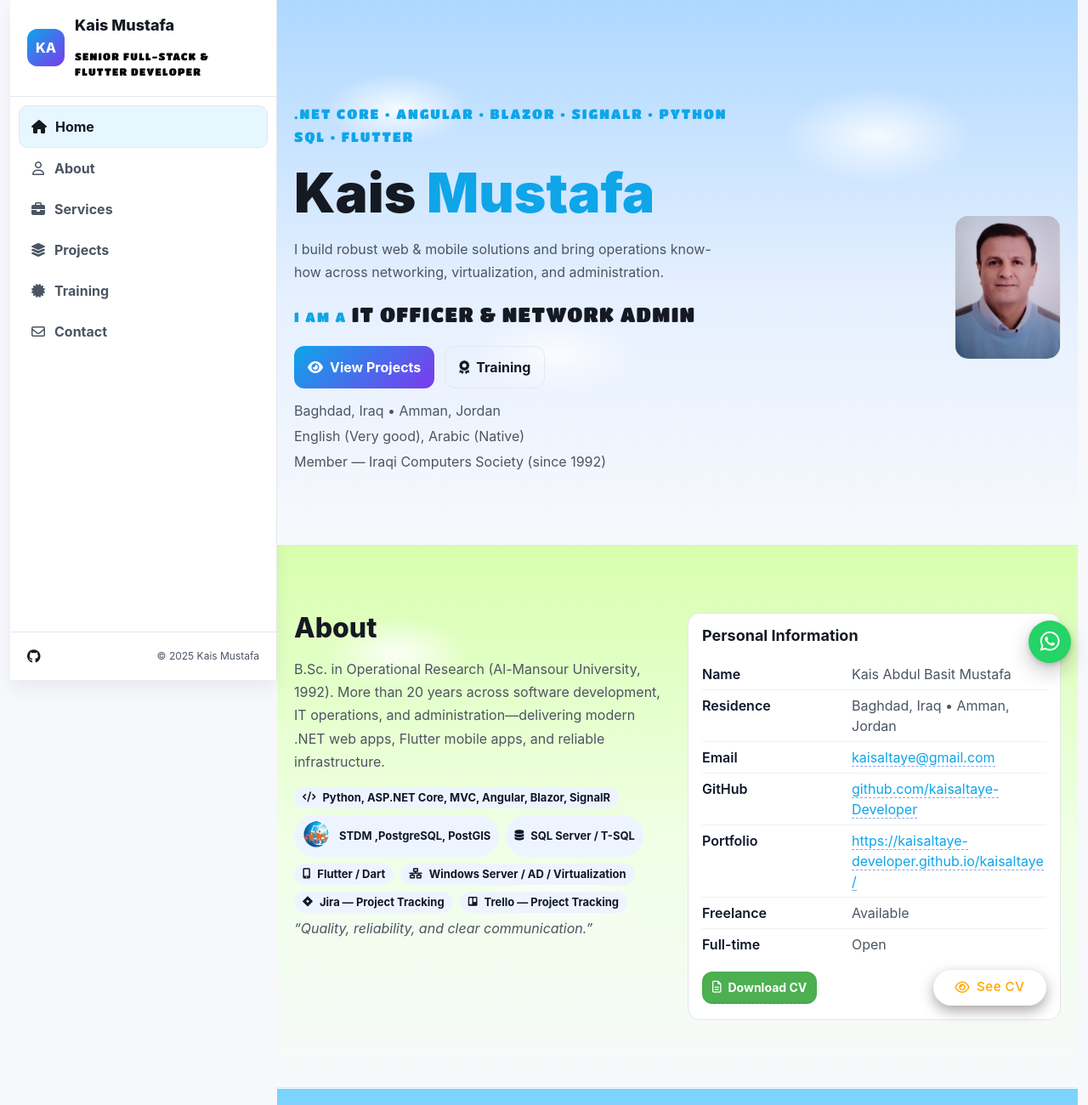
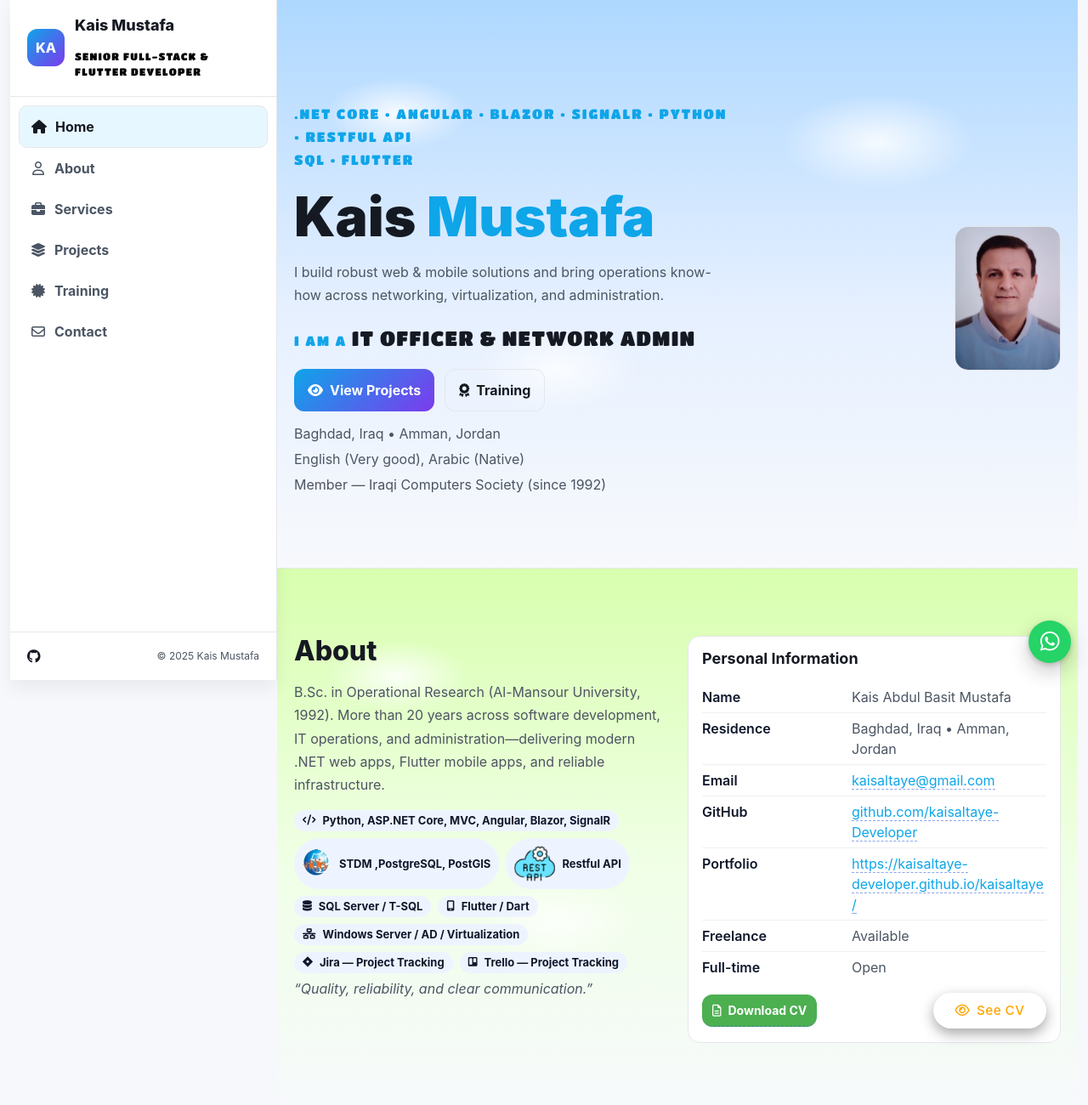
Before and after one commit to kaisaltaye-Developer/kaisaltaye, a plain HTML site: page index.html in a window 1280 px wide. Shown: the top 1300 px of the page at 85% size. Drawn offline with nearby package versions, Linux system fonts and the light colour scheme.

Commit message:
restfull icone

```diff
--- a/index.html
+++ b/index.html
@@ -112,7 +112,7 @@
             <div class="row align-items-center gy-4">
               <div class="col-12 col-lg-7">
                 <p class="eyebrow">
-                  .NET Core • Angular • Blazor • SignalR  • Python<br>
+                  .NET Core • Angular • Blazor • SignalR  • Python  • Restful API<br>
                   SQL • Flutter
                 </p>
                 <h1 class="headline">Kais <span class="accent">Mustafa</span></h1>
@@ -166,6 +166,7 @@
                 <div class="tags">
                   <span class="badge"><i class="fa-solid fa-code"></i>Python, ASP.NET Core, MVC, Angular, Blazor, SignalR</span>
                     <span class="badge"><img src="assets/img/STDM1.png">STDM ,PostgreSQL, PostGIS </span>
+                       <span class="badge"><img src="assets/img/restfull.png">Restful API </span>
                   <span class="badge"><i class="fa-solid fa-database"></i> SQL Server / T-SQL</span>
                   <span class="badge"><i class="fa-solid fa-mobile-screen-button"></i> Flutter / Dart</span>
                   <span class="badge"><i class="fa-solid fa-network-wired"></i> Windows Server / AD / Virtualization</span>
```
Also changed, not shown: assets/img/restfull.png (added).
